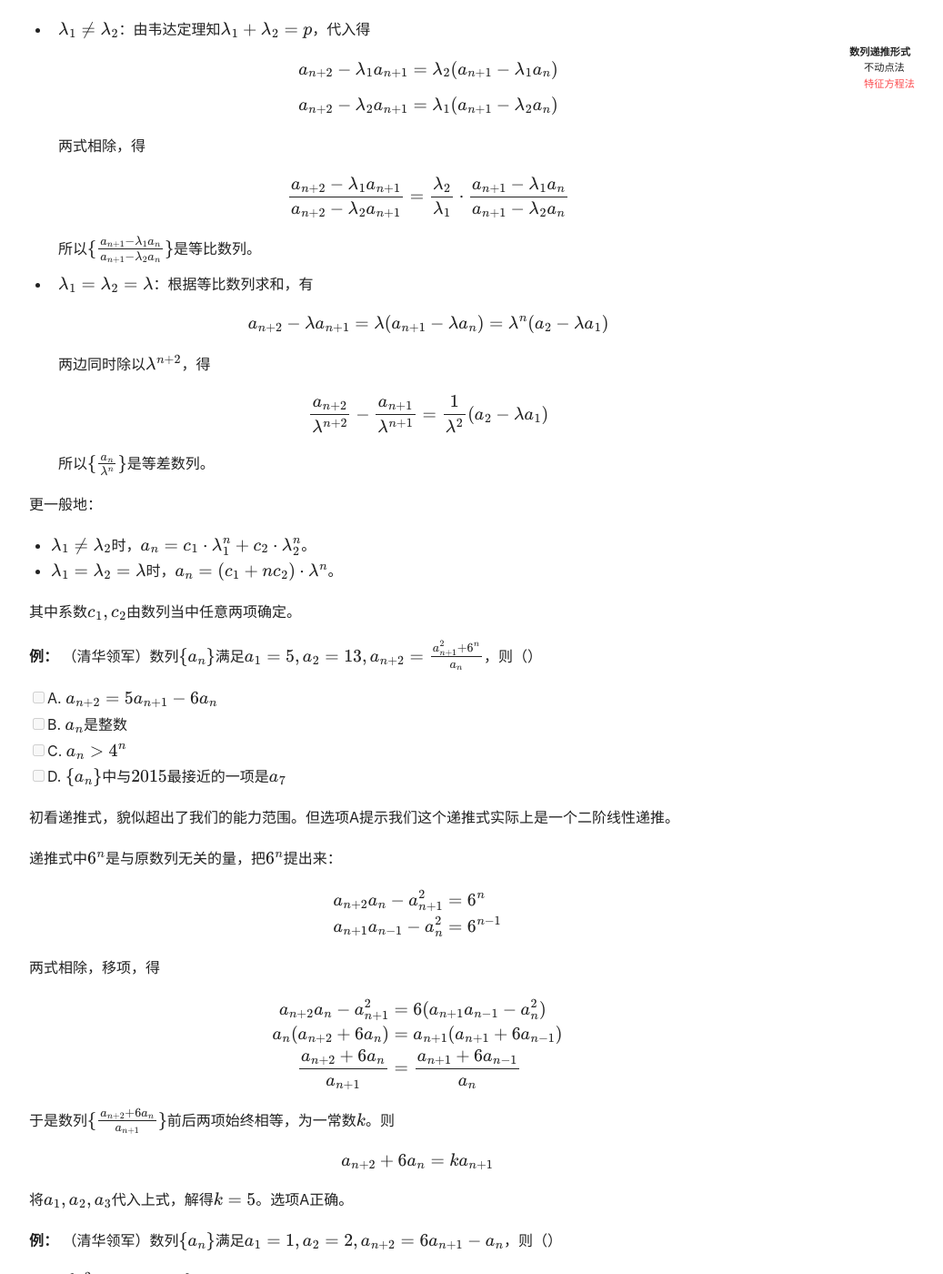
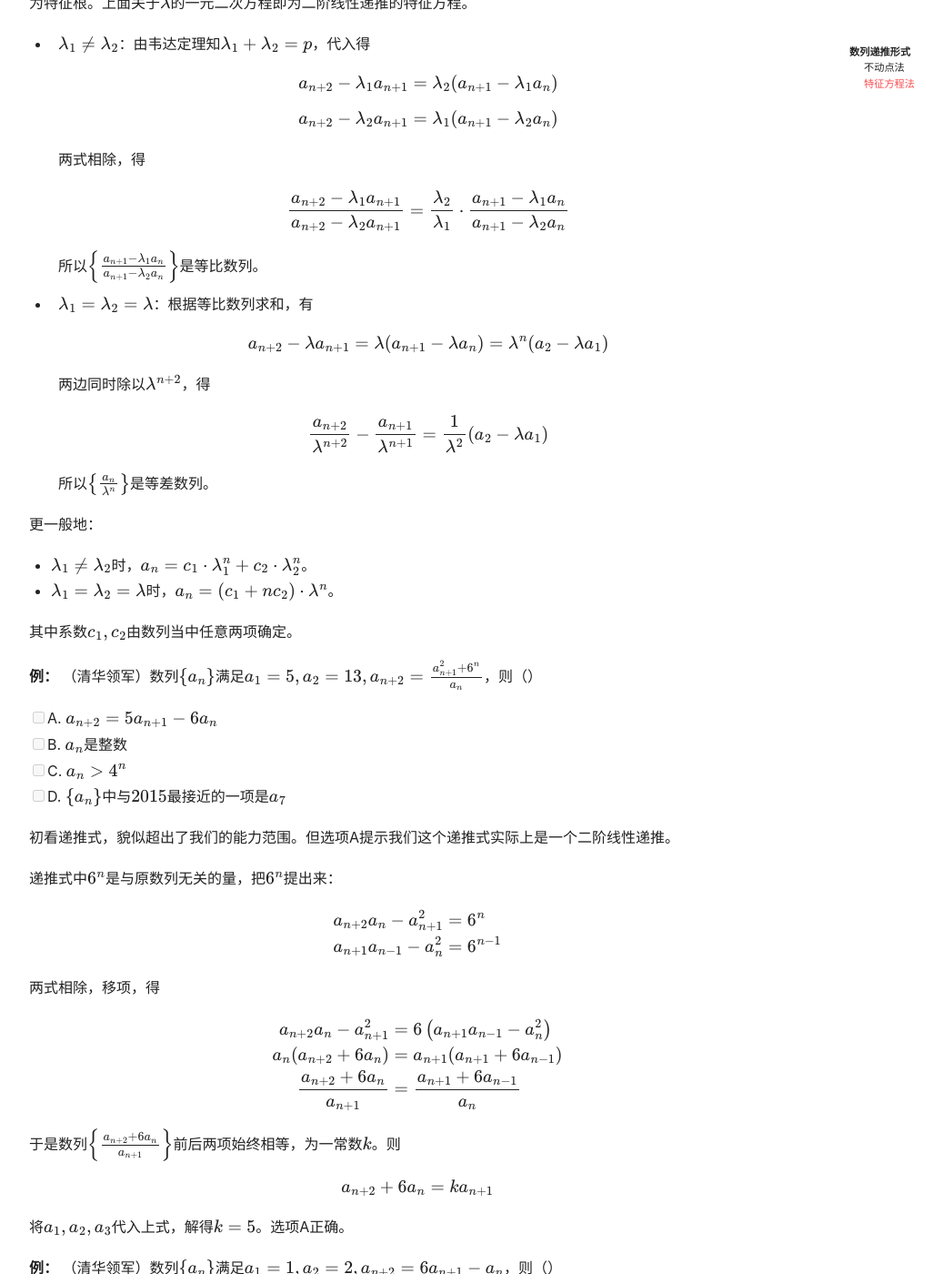
Before and after one commit to P-Henning/P-Henning.github.io, a Jekyll site: the page built from _posts/2020-03-16-CH3OH-series.md, in a window 1280 px wide and 1400 px high, scrolled down 3195 px. Shown: the whole window at 91% size, without its empty margins (71-1108 px from the left). Built offline with Jekyll 4.4.1, drawn with Linux system fonts in a browser that asks for light colours; nearby versions of some CDN libraries; formulas are drawn with MathJax 3; comment, search, counter and statistics services are not loaded; some of the changed text lies outside the part shown.

Commit message:
Update 2020-03-16-CH3OH-series.md

```diff
--- a/_posts/2020-03-16-CH3OH-series.md
+++ b/_posts/2020-03-16-CH3OH-series.md
@@ -50,7 +50,7 @@ $$r\lambda^2-p\lambda=q-\lambda s\Rightarrow r\lambda^2+(s-p)\lambda-q=0$$
 
   $$\frac{a_{n+1}-\lambda_1}{a_{n+1}-\lambda_2}=\frac{p-\lambda_1r}{p-\lambda_2r}\cdot\frac{a_n-\lambda_1}{a_n-\lambda_2}$$
 
-  所以$\lbrace\frac{a_n-\lambda_1}{a_n-\lambda_2}\rbrace$是等比数列。
+  所以$\left\lbrace\frac{a_n-\lambda_1}{a_n-\lambda_2}\right\rbrace$是等比数列。
 
 - $\lambda_1\neq\lambda_2=\lambda$：
 
@@ -67,7 +67,7 @@ $$r\lambda^2-p\lambda=q-\lambda s\Rightarrow r\lambda^2+(s-p)\lambda-q=0$$
 
   $$\frac 1{a_{n+1}-\lambda}-\frac 1{a_n-\lambda}=\frac r{p-\lambda r}$$
 
-  所以$\lbrace\frac 1{a_n-\lambda}\rbrace$是等差数列。
+  所以$\left\lbrace\frac 1{a_n-\lambda}\right\rbrace$是等差数列。
 
 **补充：数列极限**
 
@@ -81,9 +81,9 @@ $$a=f(a)$$
 
 先求不动点，令$x=\frac{3+3x}{3+x}\Rightarrow x=\pm\sqrt 3$。由于题目给定了数列的首项，数列极限只可能有一个。考虑数列的每一项与不动点的差：
 
-$$x_{n+1}-\sqrt 3=\frac{3-\sqrt 3}{3+x_n}(x_n-\sqrt 3)\tag 1$$
+$$x_{n+1}-\sqrt 3=\frac{3-\sqrt 3}{3+x_n}\left(x_n-\sqrt 3\right)\tag 1$$
 
-$$x_{n+1}+\sqrt 3=\frac{3+\sqrt 3}{3+x_n}(x_n+\sqrt 3)\tag 2$$
+$$x_{n+1}+\sqrt 3=\frac{3+\sqrt 3}{3+x_n}\left(x_n+\sqrt 3\right)\tag 2$$
 
 显然$x_n>0$。由$(1)$式可知$x_{n+1}-\sqrt 3$与$x_n-\sqrt 3$同号。又因为$x_1-\sqrt 3<0$，所以$x_n-\sqrt 3<0\Rightarrow x_n<\sqrt 3$。
 
@@ -125,7 +125,7 @@ $$(-\lambda)(p-\lambda)=1\cdot q\Rightarrow \lambda^2-p\lambda-q=0$$
 
   $$\frac{a_{n+2}-\lambda_1 a_{n+1}}{a_{n+2}-\lambda_2 a_{n+1}}=\frac{\lambda_2}{\lambda_1}\cdot\frac{a_{n+1}-\lambda_1 a_n}{a_{n+1}-\lambda_2 a_n}$$
 
-  所以$\lbrace\frac{a_{n+1}-\lambda_1 a_n}{a_{n+1}-\lambda_2 a_n}\rbrace$是等比数列。
+  所以$\left\lbrace\frac{a_{n+1}-\lambda_1 a_n}{a_{n+1}-\lambda_2 a_n}\right\rbrace$是等比数列。
 
 - $\lambda_1=\lambda_2=\lambda$：根据等比数列求和，有
 
@@ -135,7 +135,7 @@ $$(-\lambda)(p-\lambda)=1\cdot q\Rightarrow \lambda^2-p\lambda-q=0$$
 
   $$\frac{a_{n+2}}{\lambda^{n+2}}-\frac{a_{n+1}}{\lambda^{n+1}}=\frac 1{\lambda^2}(a_2-\lambda a_1)$$
 
-  所以$\lbrace\frac{a_n}{\lambda^n}\rbrace$是等差数列。
+  所以$\left\lbrace\frac{a_n}{\lambda^n}\right\rbrace$是等差数列。
 
 更一般地：
 
@@ -163,12 +163,12 @@ a_{n+1}a_{n-1}-a_n^2&=6^{n-1}
 两式相除，移项，得
 
 $$\begin{aligned}
-a_{n+2}a_n-a_{n+1}^2&=6(a_{n+1}a_{n-1}-a_n^2)\\
+a_{n+2}a_n-a_{n+1}^2&=6\left(a_{n+1}a_{n-1}-a_n^2\right)\\
 a_n(a_{n+2}+6a_n)&=a_{n+1}(a_{n+1}+6a_{n-1})\\
 \frac{a_{n+2}+6a_n}{a_{n+1}}&=\frac{a_{n+1}+6a_{n-1}}{a_n}
 \end{aligned}$$
 
-于是数列$\lbrace\frac{a_{n+2}+6a_n}{a_{n+1}}\rbrace$前后两项始终相等，为一常数$k$。则
+于是数列$\left\lbrace\frac{a_{n+2}+6a_n}{a_{n+1}}\right\rbrace$前后两项始终相等，为一常数$k$。则
 
 $$a_{n+2}+6a_n=ka_{n+1}$$
 
@@ -176,7 +176,7 @@ $$a_{n+2}+6a_n=ka_{n+1}$$
 
 **例：** （清华领军）数列$\lbrace a_n\rbrace$满足$a_1=1,a_2=2,a_{n+2}=6a_{n+1}-a_n$，则（）
 
-- [ ] A. $\lbrace a_{n+1}^2-a_{n+2}a_n\rbrace$为常数列
+- [ ] A. $\left\lbrace a_{n+1}^2-a_{n+2}a_n\right\rbrace$为常数列
 - [ ] B. $\lbrace 8a_{n+1}a_n-7\rbrace$各项为完全平方数
 - [ ] C. $\lbrace 4a_{n+1}a_n-7\rbrace$各项为完全平方数
 - [ ] D. $a_n\equiv 1\pmod 9$或$a_n\equiv 2\pmod 9$
@@ -188,7 +188,7 @@ $$\begin{aligned}
 a_{n+2}a_n-a_{n+1}^2&=a_{n+1}a_{n-1}-a_n^2
 \end{aligned}$$
 
-于是$\lbrace a_{n+2}a_n-a_{n+1}^2\rbrace$为常数列，选项A正确。
+于是$\left\lbrace a_{n+2}a_n-a_{n+1}^2\right\rbrace$为常数列，选项A正确。
 
 将$a_1,a_2,a_3$代入上式，求出这个常数为$-7$。将$-7=a_{n+2}a_n-a_{n+1}^2=(6a_{n+1}-a_n)a_n-a_{n+1}^2$代入选项B、C即可判断。
 
```
